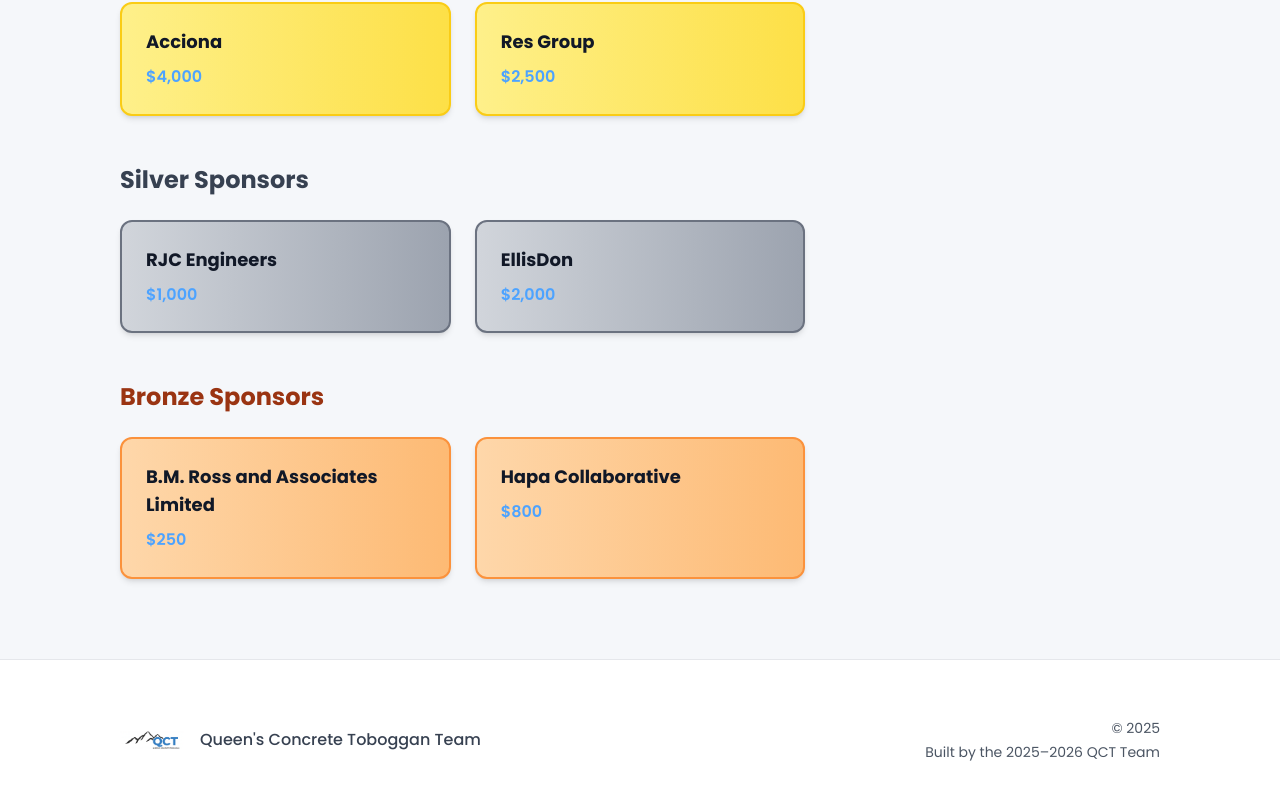
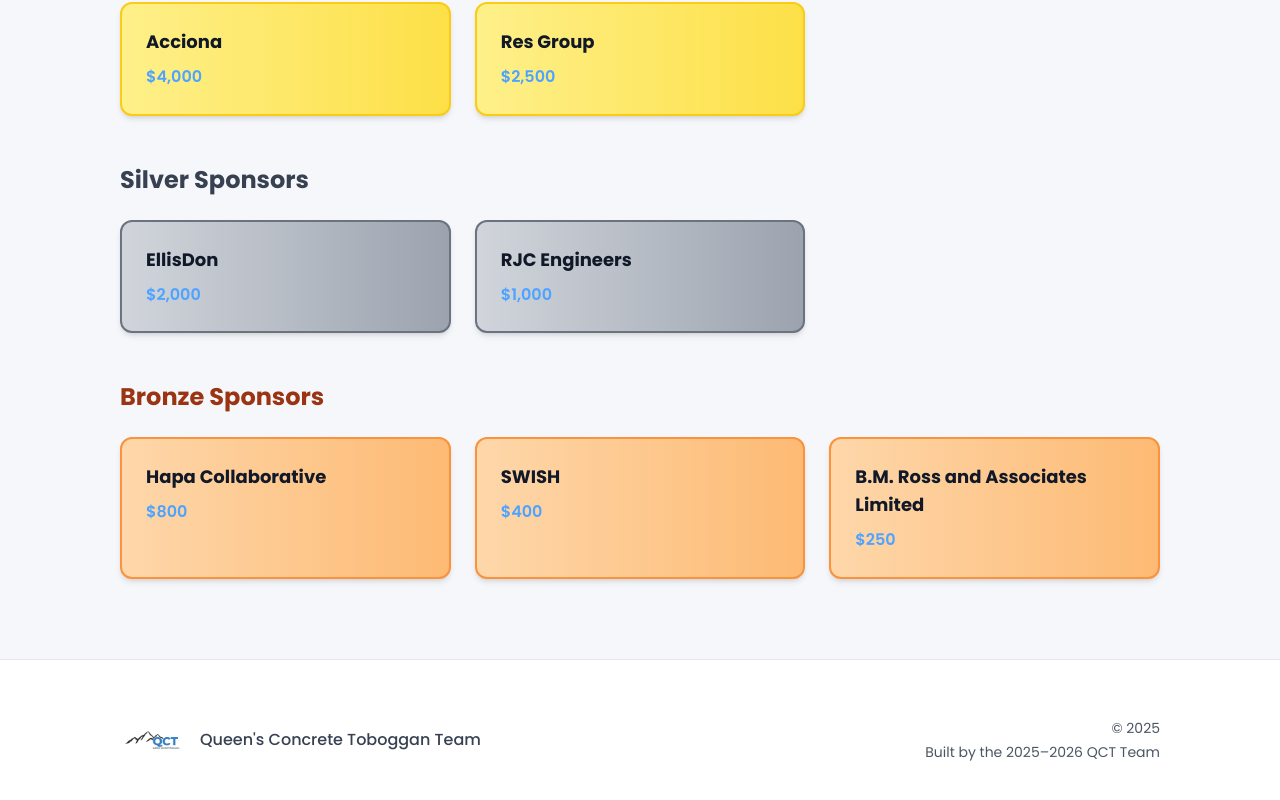
Before and after one commit to QUTBogg/qct-website, a Next.js app: page /sponsors in a window 1280 px wide. Shown: the part 857-1657 px from the top of the page. Built offline with nearby package versions, Linux system fonts and the light colour scheme.

Commit message:
Update New

```diff
--- a/data/sponsors.ts
+++ b/data/sponsors.ts
@@ -12,10 +12,11 @@
   { name: "Samuel, Son & Co", amount: 5000, tier: "Platinum" },
   { name: "Acciona", amount: 4000, tier: "Gold" },
   { name: "Res Group", amount: 2500, tier: "Gold" },
+  { name: "EllisDon", amount: 2000, tier: "Silver" },
   { name: "RJC Engineers", amount: 1000, tier: "Silver" },
-  { name: "EllisDon", amount: 2000, tier: "Silver" },
+  { name: "Hapa Collaborative", amount: 800, tier: "Bronze" },
+  { name: "SWISH", amount: 400, tier: "Bronze" },
   { name: "B.M. Ross and Associates Limited", amount: 250, tier: "Bronze" },
-  { name: "Hapa Collaborative", amount: 800, tier: "Bronze" },
 ];
 
 export const totalRaised = sponsors.reduce((sum, sponsor) => sum + sponsor.amount, 0);
```
